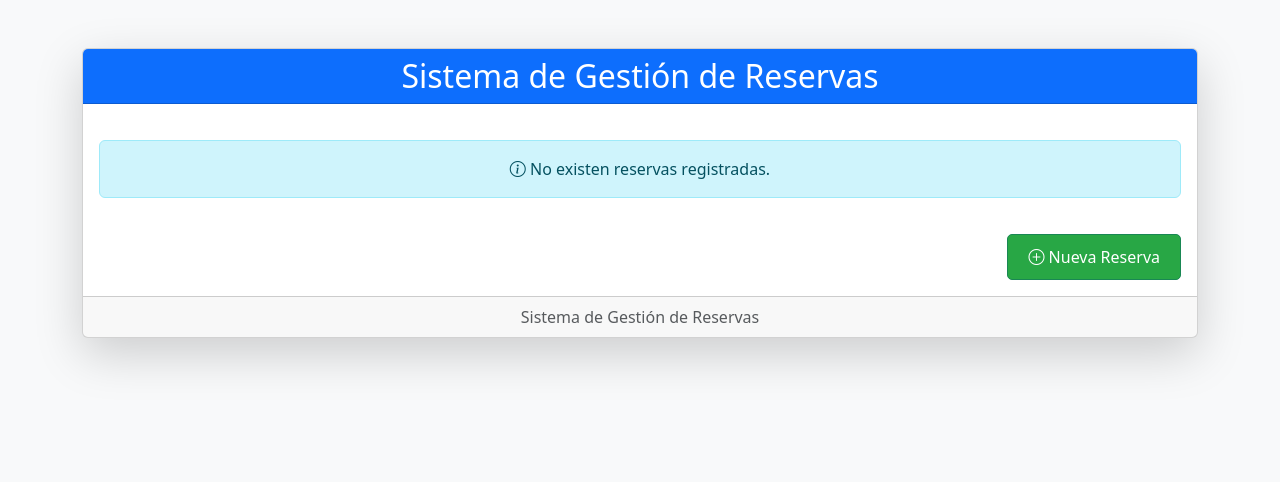
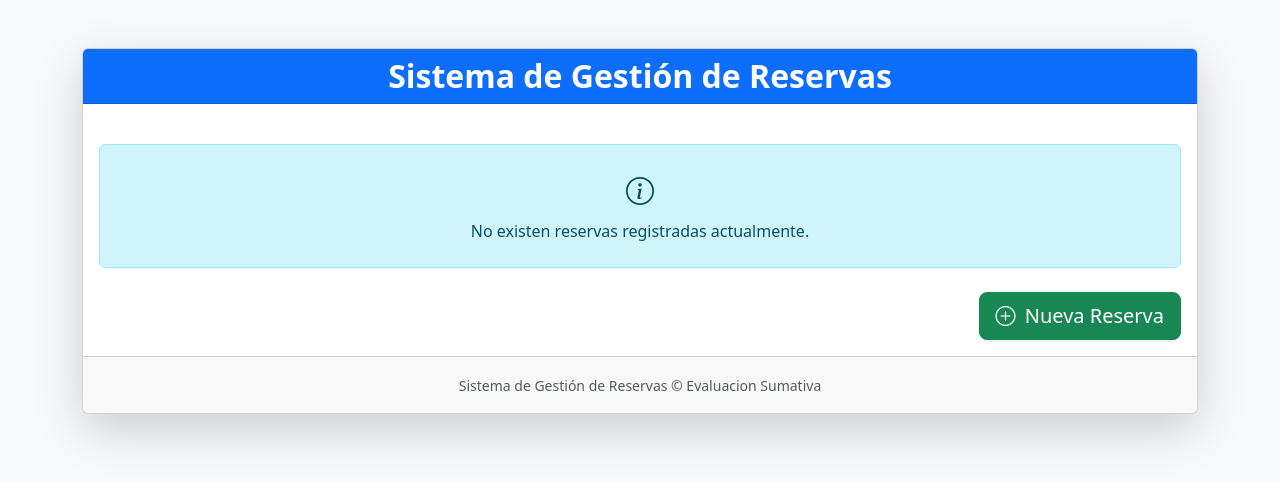
Before and after one commit to CokeDiaz/evaluacion4, a Django app: page / in a window 1280 px wide. Shown: the top 482 px of the page. Run offline with Django 5.2, Linux system fonts and the light colour scheme; data that the repository does not hold is empty.

Commit message:
Corregido Bootstrap y layout en lista_reservas

```diff
--- a/evaluacionSumativa3/settings.py
+++ b/evaluacionSumativa3/settings.py
@@ -142,6 +142,10 @@ USE_TZ = True
 STATIC_URL = 'static/'
 STATIC_ROOT = BASE_DIR / 'staticfiles'
 
+STATICFILES_DIRS = [
+    BASE_DIR / 'static',
+]
+
 # Default primary key field type
 # https://docs.djangoproject.com/en/5.2/ref/settings/#default-auto-field
 
--- a/itemApp/templates/itemApp/lista_reservas.html
+++ b/itemApp/templates/itemApp/lista_reservas.html
@@ -4,61 +4,51 @@
 
 <head>
     <meta charset="UTF-8">
+    <meta name="viewport" content="width=device-width, initial-scale=1.0">
     <title>Sistema de Gestión de Reservas</title>
 
-    <link href="{% static 'css/style.css' %}" rel="stylesheet">
-
+    <!-- Bootstrap 5 CSS -->
     <link href="https://cdn.jsdelivr.net/npm/bootstrap@5.3.3/dist/css/bootstrap.min.css" rel="stylesheet">
 
-    <link rel="stylesheet"
-          href="https://cdn.jsdelivr.net/npm/bootstrap-icons@1.11.3/font/bootstrap-icons.min.css">
+    <!-- Bootstrap Icons -->
+    <link rel="stylesheet" href="https://cdn.jsdelivr.net/npm/bootstrap-icons@1.11.3/font/bootstrap-icons.min.css">
+
+    <!-- CSS Personalizado (opcional) -->
+    {% if False %}
+        <link href="{% static 'css/style.css' %}" rel="stylesheet">
+    {% endif %}
 </head>
 
 <body class="bg-light">
 
-<div class="container mt-5">
+<div class="container mt-5 mb-5">
 
     <div class="card shadow-lg">
 
         <div class="card-header bg-primary text-white">
-
-            <h2 class="mb-0 text-center">
+            <h2 class="mb-0 text-center fw-bold">
                 Sistema de Gestión de Reservas
             </h2>
-
         </div>
 
         <div class="card-body">
 
             {% if messages %}
-
                 {% for message in messages %}
-
                     <div class="alert alert-success alert-dismissible fade show" role="alert">
-
-                        <i class="bi bi-check-circle-fill"></i>
+                        <i class="bi bi-check-circle-fill me-2"></i>
                         {{ message }}
-
-                        <button
-                            type="button"
-                            class="btn-close"
-                            data-bs-dismiss="alert">
-                        </button>
-
+                        <button type="button" class="btn-close" data-bs-dismiss="alert" aria-label="Close"></button>
                     </div>
-
                 {% endfor %}
-
             {% endif %}
 
             {% if reservas %}
 
+            <div class="table-responsive">
                 <table class="table table-hover table-striped table-bordered align-middle">
-
                     <thead class="table-dark">
-
                         <tr>
-
                             <th>ID</th>
                             <th>Nombre</th>
                             <th>Teléfono</th>
@@ -68,122 +58,76 @@
                             <th>Personas</th>
                             <th>Estado</th>
                             <th class="text-center">Acciones</th>
-
                         </tr>
-
                     </thead>
-
                     <tbody>
-
                         {% for reserva in reservas %}
-
                         <tr>
-
-                        <td>{{ reserva.id }}</td>
-
+                            <td><strong>#{{ reserva.id }}</strong></td>
                             <td>{{ reserva.nombre_persona }}</td>
-
                             <td>{{ reserva.telefono }}</td>
-
                             <td>{{ reserva.fecha_reserva }}</td>
-
                             <td>{{ reserva.hora_reserva }}</td>
-
-                        <td>{{ reserva.mesa.numero }}</td>
-
+                            <td>Mesa {{ reserva.mesa.numero }}</td>
                             <td>{{ reserva.cantidad_personas }}</td>
-
                             <td>
-
                                 {% if reserva.estado == "COMPLETADA" %}
-
-                                <span class="badge bg-success">
-                                    {{ reserva.estado }}
+                                    <span class="badge bg-success p-2">
+                                        <i class="bi bi-check-circle me-1"></i>{{ reserva.estado }}
                                     </span>
-
                                 {% elif reserva.estado == "ANULADA" %}
-
-                                <span class="badge bg-danger">
-                                    {{ reserva.estado }}
+                                    <span class="badge bg-danger p-2">
+                                        <i class="bi bi-x-circle me-1"></i>{{ reserva.estado }}
                                     </span>
+                                {% else %}
+                                    <span class="badge bg-warning text-dark p-2">
+                                        <i class="bi bi-clock me-1"></i>{{ reserva.estado }}
+                                    </span>
+                                {% endif %}
+                            </td>
+                            <td class="text-center">
+                                <div class="btn-group" role="group">
+                                    <a href="{% url 'editar_reserva' reserva.id %}" class="btn btn-warning btn-sm me-1 rounded">
+                                        <i class="bi bi-pencil-square"></i> Editar
+                                    </a>
+                                    <a href="{% url 'eliminar_reserva' reserva.id %}" class="btn btn-danger btn-sm rounded">
+                                        <i class="bi bi-trash"></i> Eliminar
+                                    </a>
+                                </div>
+                            </td>
+                        </tr>
+                        {% endfor %}
+                    </tbody>
+                </table>
+            </div>
 
             {% else %}
 
-                                <span class="badge bg-warning text-dark">
-                                    {{ reserva.estado }}
-                                </span>
-
-                            {% endif %}
-
-                        </td>
-
-                        <td class="text-center">
-
-                            <a href="{% url 'editar_reserva' reserva.id %}"
-                               class="btn btn-warning btn-sm">
-
-                                <i class="bi bi-pencil-square"></i>
-                                Editar
-
-                            </a>
-
-                            <a href="{% url 'eliminar_reserva' reserva.id %}"
-                               class="btn btn-danger btn-sm">
-
-                                <i class="bi bi-trash"></i>
-                                Eliminar
-
-                            </a>
-
-                        </td>
-
-                    </tr>
-
-                    {% endfor %}
-
-                </tbody>
-
-            </table>
-
-            {% else %}
-
-                <div class="alert alert-info text-center">
-
-                    <i class="bi bi-info-circle"></i>
-
-                    No existen reservas registradas.
-
+                <div class="alert alert-info text-center my-4 p-4">
+                    <i class="bi bi-info-circle fs-3 d-block mb-2"></i>
+                    No existen reservas registradas actualmente.
                 </div>
 
             {% endif %}
 
-            <div class="text-end">
-
-                <a href="{% url 'crear_reserva' %}"
-                   class="btn btn-success">
-
-                    <i class="bi bi-plus-circle"></i>
-
-                    Nueva Reserva
-
+            <div class="text-end mt-4">
+                <a href="{% url 'crear_reserva' %}" class="btn btn-success btn-lg shadow-sm">
+                    <i class="bi bi-plus-circle me-1"></i> Nueva Reserva
                 </a>
-
             </div>
 
         </div>
 
-        <div class="card-footer text-center text-muted">
-
-            Sistema de Gestión de Reservas
-
+        <div class="card-footer text-center text-muted py-3">
+            <small>Sistema de Gestión de Reservas &copy; Evaluacion Sumativa</small>
         </div>
 
     </div>
 
 </div>
 
+<!-- Bootstrap 5 JS Bundle -->
 <script src="https://cdn.jsdelivr.net/npm/bootstrap@5.3.3/dist/js/bootstrap.bundle.min.js"></script>
 
 </body>
-
 </html>
```
Lines whose indentation alone changed are shown as unchanged.
